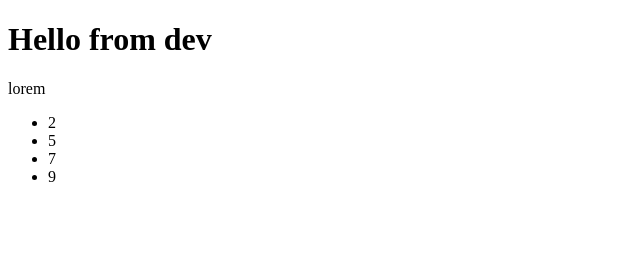
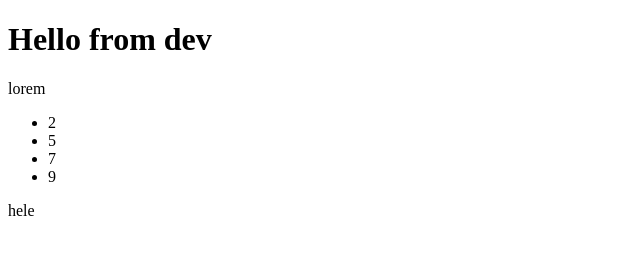
Before and after one commit to jsztutor/web4, a plain HTML site: page index.html in a window 1280 px wide. Shown: the full height of the page, 0-640 px from the left. Drawn offline with Linux system fonts and the light colour scheme.

Commit message:
thisrd commit

```diff
--- a/index.html
+++ b/index.html
@@ -18,5 +18,7 @@
         <li>9</li>
     </ul>
 
+    <p>hele </p>
+
 </body>
 </html>
```
